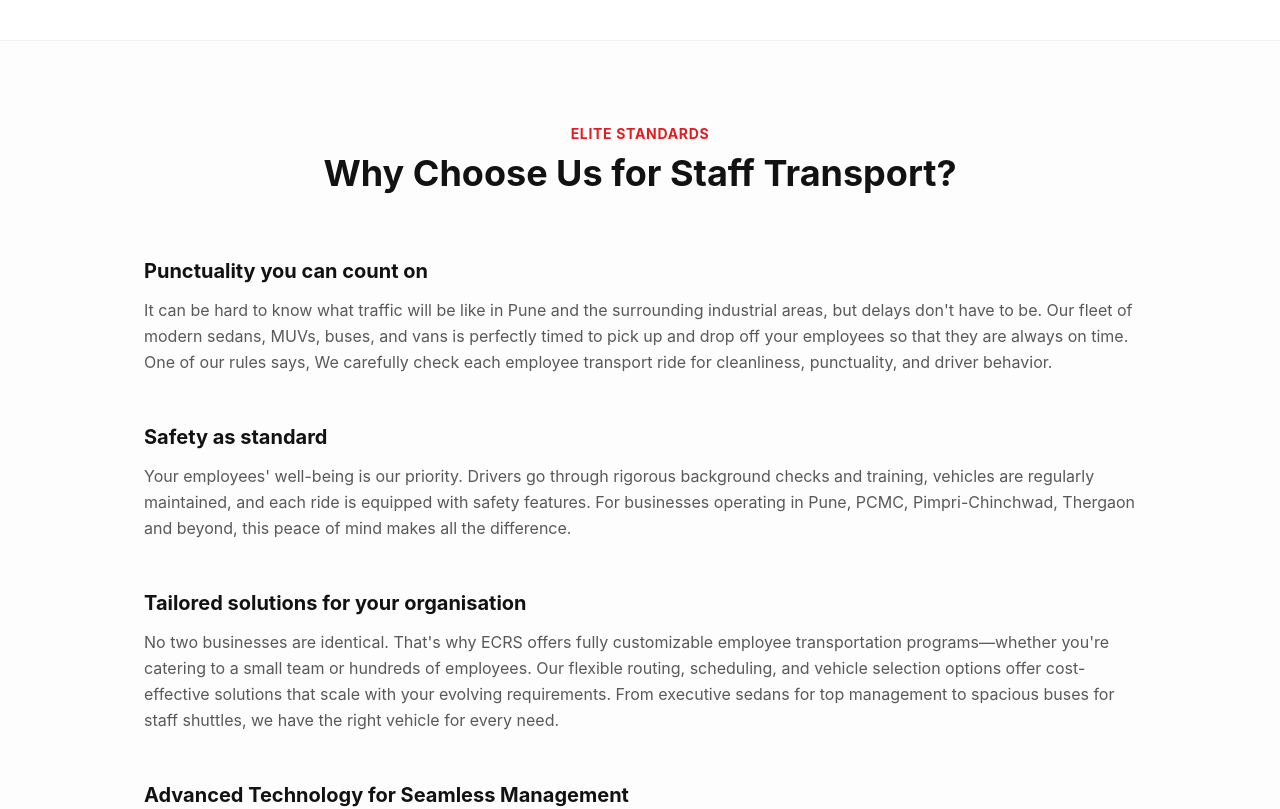
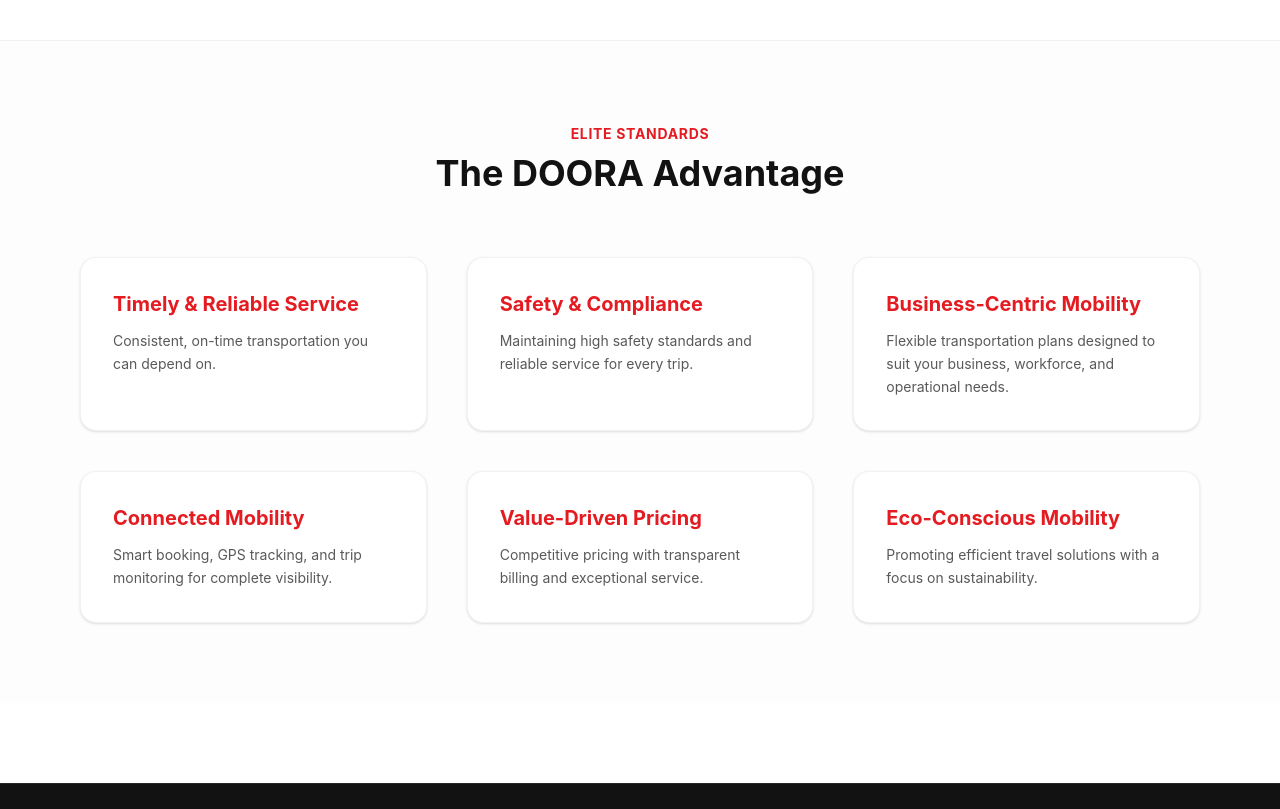
Before and after one commit to mapmywork/Doora.car.rental, a Next.js app: page /fleet in a window 1280 px wide. Shown: the part 640-1449 px from the top of the page. Built offline with nearby package versions, Linux system fonts and the light colour scheme; no server answers; the database is empty.

Commit message:
work done till

```diff
--- a/src/app/(customer)/fleet/page.tsx
+++ b/src/app/(customer)/fleet/page.tsx
@@ -105,37 +105,43 @@
       </section>
 
       {/* Why Choose Us Section */}
+      {/* The DOORA Advantage Section */}
       <section className="py-20 bg-secondary/20 border-t border-border/50">
-        <div className="container mx-auto px-4 max-w-5xl">
+        <div className="container mx-auto px-4 max-w-6xl">
           <div className="text-center mb-16">
             <span className="text-primary font-bold tracking-wider uppercase text-sm">Elite Standards</span>
-            <h2 className="font-space-grotesk text-3xl md:text-4xl font-bold mt-2 mb-6">Why Choose Us for Staff Transport?</h2>
+            <h2 className="font-space-grotesk text-3xl md:text-4xl font-bold mt-2 mb-6">The DOORA Advantage</h2>
           </div>
 
-          <div className="space-y-12">
-            <div>
-              <h3 className="font-space-grotesk text-xl font-bold mb-3">Punctuality you can count on</h3>
-              <p className="font-inter text-foreground/70 leading-relaxed">It can be hard to know what traffic will be like in Pune and the surrounding industrial areas, but delays don't have to be. Our fleet of modern sedans, MUVs, buses, and vans is perfectly timed to pick up and drop off your employees so that they are always on time. One of our rules says, We carefully check each employee transport ride for cleanliness, punctuality, and driver behavior.</p>
+          <div className="grid grid-cols-1 md:grid-cols-2 lg:grid-cols-3 gap-10">
+            <div className="bg-background p-8 rounded-2xl border border-border/50 shadow-sm hover:shadow-md transition-shadow">
+              <h3 className="font-space-grotesk text-xl font-bold mb-3 text-primary">Timely & Reliable Service</h3>
+              <p className="font-inter text-foreground/70 leading-relaxed text-sm">Consistent, on-time transportation you can depend on.</p>
             </div>
 
-            <div>
-              <h3 className="font-space-grotesk text-xl font-bold mb-3">Safety as standard</h3>
-              <p className="font-inter text-foreground/70 leading-relaxed">Your employees' well-being is our priority. Drivers go through rigorous background checks and training, vehicles are regularly maintained, and each ride is equipped with safety features. For businesses operating in Pune, PCMC, Pimpri-Chinchwad, Thergaon and beyond, this peace of mind makes all the difference.</p>
+            <div className="bg-background p-8 rounded-2xl border border-border/50 shadow-sm hover:shadow-md transition-shadow">
+              <h3 className="font-space-grotesk text-xl font-bold mb-3 text-primary">Safety & Compliance</h3>
+              <p className="font-inter text-foreground/70 leading-relaxed text-sm">Maintaining high safety standards and reliable service for every trip.</p>
             </div>
 
-            <div>
-              <h3 className="font-space-grotesk text-xl font-bold mb-3">Tailored solutions for your organisation</h3>
-              <p className="font-inter text-foreground/70 leading-relaxed">No two businesses are identical. That's why ECRS offers fully customizable employee transportation programs—whether you're catering to a small team or hundreds of employees. Our flexible routing, scheduling, and vehicle selection options offer cost-effective solutions that scale with your evolving requirements. From executive sedans for top management to spacious buses for staff shuttles, we have the right vehicle for every need.</p>
+            <div className="bg-background p-8 rounded-2xl border border-border/50 shadow-sm hover:shadow-md transition-shadow">
+              <h3 className="font-space-grotesk text-xl font-bold mb-3 text-primary">Business-Centric Mobility</h3>
+              <p className="font-inter text-foreground/70 leading-relaxed text-sm">Flexible transportation plans designed to suit your business, workforce, and operational needs.</p>
             </div>
 
-            <div>
-              <h3 className="font-space-grotesk text-xl font-bold mb-3">Advanced Technology for Seamless Management</h3>
-              <p className="font-inter text-foreground/70 leading-relaxed">Managing employee transportation is simpler with our technology-driven booking and tracking systems. Enjoy real-time vehicle tracking, efficient route optimizations to beat Pune's traffic, and an intuitive online platform for scheduling and managing rides. Our 24/7 dedicated customer support ensures any changes or queries are promptly addressed.</p>
+            <div className="bg-background p-8 rounded-2xl border border-border/50 shadow-sm hover:shadow-md transition-shadow">
+              <h3 className="font-space-grotesk text-xl font-bold mb-3 text-primary">Connected Mobility</h3>
+              <p className="font-inter text-foreground/70 leading-relaxed text-sm">Smart booking, GPS tracking, and trip monitoring for complete visibility.</p>
             </div>
 
-            <div>
-              <h3 className="font-space-grotesk text-xl font-bold mb-3">Cost-effective, efficient and environmentally mindful</h3>
-              <p className="font-inter text-foreground/70 leading-relaxed">With efficient route planning and optimised vehicle utilisation, you get more value for your transport budget. As we expand our presence in over 180 cities, we're also adding greener vehicles to fit modern corporate.</p>
+            <div className="bg-background p-8 rounded-2xl border border-border/50 shadow-sm hover:shadow-md transition-shadow">
+              <h3 className="font-space-grotesk text-xl font-bold mb-3 text-primary">Value-Driven Pricing</h3>
+              <p className="font-inter text-foreground/70 leading-relaxed text-sm">Competitive pricing with transparent billing and exceptional service.</p>
+            </div>
+
+            <div className="bg-background p-8 rounded-2xl border border-border/50 shadow-sm hover:shadow-md transition-shadow">
+              <h3 className="font-space-grotesk text-xl font-bold mb-3 text-primary">Eco-Conscious Mobility</h3>
+              <p className="font-inter text-foreground/70 leading-relaxed text-sm">Promoting efficient travel solutions with a focus on sustainability.</p>
             </div>
           </div>
         </div>
--- a/src/app/(customer)/page.tsx
+++ b/src/app/(customer)/page.tsx
@@ -272,7 +272,7 @@
       {/* Supplier Benefits / Enquiry Section */}
       <section className="py-24 bg-white border-t border-gray-100">
         <div className="container mx-auto px-4 max-w-7xl">
-          <div className="flex flex-col lg:flex-row gap-16 items-start">
+          <div className="flex flex-col lg:flex-row gap-16 items-center">
 
             {/* Left Content */}
             <div className="w-full lg:w-1/2 space-y-8">
--- a/src/components/home/SupplierEnquiryForm.tsx
+++ b/src/components/home/SupplierEnquiryForm.tsx
@@ -40,7 +40,7 @@
 Vehicle Types: ${data.vehicleTypes !== "Select vehicle types" ? data.vehicleTypes : "N/A"}`;
 
     const encodedMessage = encodeURIComponent(message);
-    const whatsappNumber = "919999999999"; // TODO: Replace with actual WhatsApp number
+    const whatsappNumber = "918637743774";
     const whatsappUrl = `https://wa.me/${whatsappNumber}?text=${encodedMessage}`;
 
     window.open(whatsappUrl, "_blank");
@@ -176,11 +176,11 @@
           </div>
         </div>
 
-        <div className="pt-4 flex justify-center md:justify-end">
+        <div className="pt-4 flex justify-center w-full">
           <button
             type="submit"
             disabled={isSubmitting}
-            className="bg-white text-red-500 font-bold border-2 border-red-500 rounded-lg px-10 py-3 shadow-[0_4px_0_0_rgba(239,68,68,1)] hover:translate-y-[2px] hover:shadow-[0_2px_0_0_rgba(239,68,68,1)] active:translate-y-[4px] active:shadow-none transition-all"
+            className="bg-white text-red-500 font-bold border-2 border-red-500 rounded-lg px-8 py-2.5 shadow-[0_4px_0_0_rgba(239,68,68,1)] hover:translate-y-[2px] hover:shadow-[0_2px_0_0_rgba(239,68,68,1)] active:translate-y-[4px] active:shadow-none transition-all"
           >
             {isSubmitting ? "Submitting..." : "Submit Enquiry"}
           </button>
```
